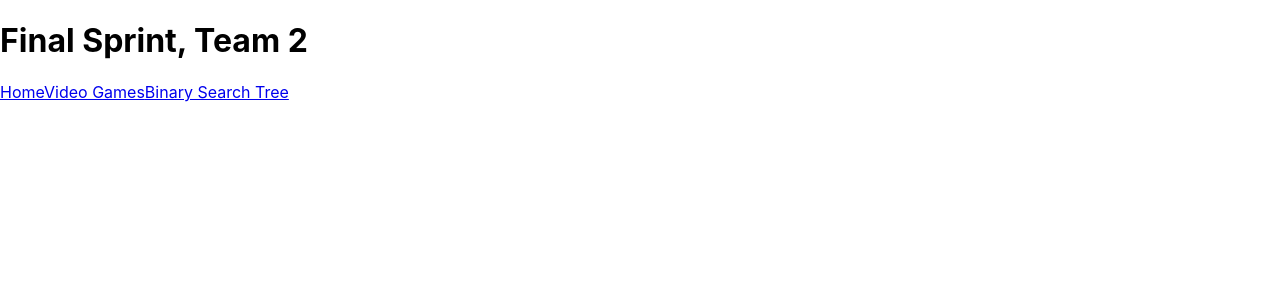
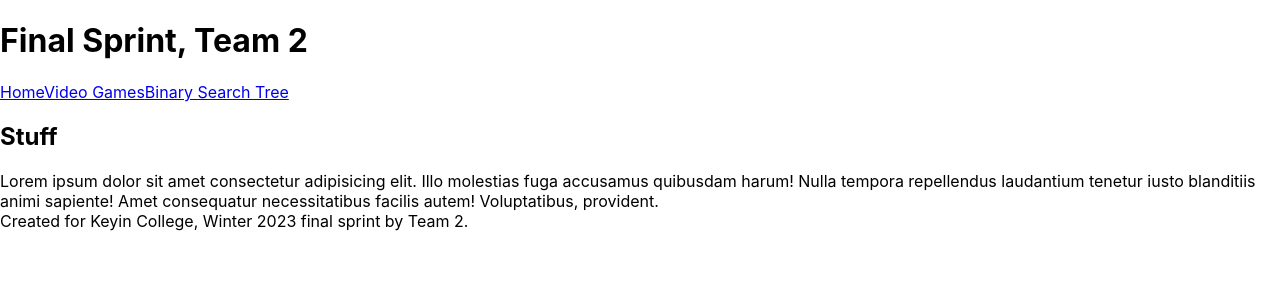
Before and after one commit to Semester-4-Group-2/team-2-sprint-2-frontend, a React (Create React App) app in the folder team2-react/: page / in a window 1280 px wide. Shown: the top 300 px of the page. Built offline with nearby package versions, Linux system fonts and the light colour scheme.

Commit message:
Added Components
Components need to be cleaned up, but they're added.

```diff
--- a/team2-react/src/App.jsx
+++ b/team2-react/src/App.jsx
@@ -1,5 +1,13 @@
 import { BrowserRouter as Router, Routes, Route, Link } from "react-router-dom";
 import "./App.css";
+import FindByDev from "./Components/FindBy/FindByDev";
+import FindByGenre from "./Components/FindBy/FindByGenre";
+import FindByID from "./Components/FindBy/FindByID";
+import FindByName from "./Components/FindBy/FindByName";
+import FindByPlatform from "./Components/FindBy/FindByPlatform";
+import Footer from "./Components/Footer";
+import Home from "./Components/Home";
+import VideoGames from "./Components/VideoGames";
 
 function App() {
   return (
@@ -18,6 +26,26 @@ function App() {
           </Link>
         </nav>
       </header>
+      <Routes>
+        <Route path="/" element={<Home />} />
+        <Route path="/videogames" element={<VideoGames />} />
+        {/* confirm search specific */}
+        <Route path="/videogames/getById/{id}" element={<FindByID />} />
+        <Route path="/videogames/getByName/{name}" element={<FindByName />} />
+        <Route
+          path="/videogames/getByGenre/{genre}"
+          element={<FindByGenre />}
+        />
+        <Route
+          path="/videogames/getByDevelopers/{developers}"
+          element={<FindByDev />}
+        />
+        <Route
+          path="/videogames/getByPlatform?platform={platform}"
+          element={<FindByPlatform />}
+        />
+      </Routes>
+      <Footer />
     </Router>
   );
 }
--- /dev/null
+++ b/team2-react/src/Components/FindBy/FindByDev.jsx
@@ -0,0 +1,5 @@
+import React from "react";
+
+export default function FindByDev() {
+  return <div>FindByDev</div>;
+}
--- /dev/null
+++ b/team2-react/src/Components/FindBy/FindByGenre.jsx
@@ -0,0 +1,5 @@
+import React from "react";
+
+export default function FindByGenre() {
+  return <div>FindByGenre</div>;
+}
--- /dev/null
+++ b/team2-react/src/Components/FindBy/FindByID.jsx
@@ -0,0 +1,5 @@
+import React from "react";
+
+export default function FindByID() {
+  return <div>FindByID</div>;
+}
--- /dev/null
+++ b/team2-react/src/Components/FindBy/FindByName.jsx
@@ -0,0 +1,5 @@
+import React from "react";
+
+export default function FindByName() {
+  return <div>FindByName</div>;
+}
--- /dev/null
+++ b/team2-react/src/Components/FindBy/FindByPlatform.jsx
@@ -0,0 +1,5 @@
+import React from "react";
+
+export default function FindByPlatform() {
+  return <div>FindByPlatform</div>;
+}
--- /dev/null
+++ b/team2-react/src/Components/Footer.jsx
@@ -0,0 +1,9 @@
+import React from "react";
+
+export default function Footer() {
+  return (
+    <footer>
+      Created for Keyin College, Winter 2023 final sprint by Team 2.
+    </footer>
+  );
+}
--- /dev/null
+++ b/team2-react/src/Components/Home.jsx
@@ -0,0 +1,15 @@
+import React from "react";
+
+export default function Home() {
+  return (
+    <main>
+      <h2>Stuff</h2>
+      <div>
+        Lorem ipsum dolor sit amet consectetur adipisicing elit. Illo molestias
+        fuga accusamus quibusdam harum! Nulla tempora repellendus laudantium
+        tenetur iusto blanditiis animi sapiente! Amet consequatur necessitatibus
+        facilis autem! Voluptatibus, provident.
+      </div>
+    </main>
+  );
+}
--- /dev/null
+++ b/team2-react/src/Components/VideoGames.jsx
@@ -0,0 +1,13 @@
+import React from "react";
+import { BrowserRouter as Router, Routes, Route, Link } from "react-router-dom";
+
+export default function VideoGames() {
+  return (
+    <main>
+      Select which function.
+      <nav>
+        <Link to="/videogames/getAll">Get Full List</Link>
+      </nav>
+    </main>
+  );
+}
```
